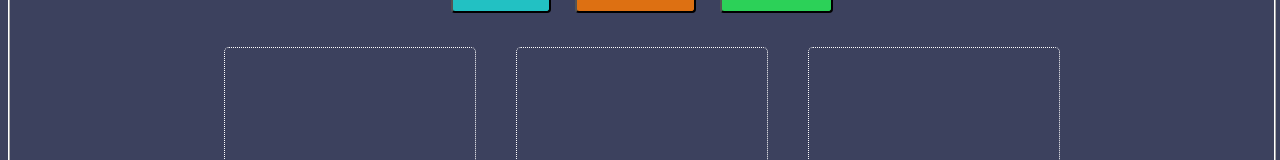
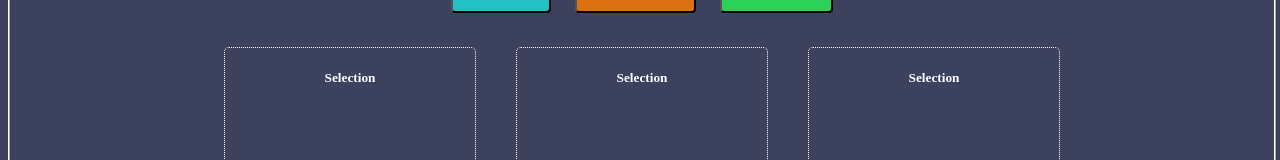
Before and after one commit to acciojob/passing-handler-prop-react-RRAJ644, a React app: page / in a window 1280 px wide. Shown: the part 250-410 px from the top of the page. Built offline with nearby package versions, Linux system fonts and the light colour scheme.

Commit message:
subheading

```diff
--- a/src/components/Selection.js
+++ b/src/components/Selection.js
@@ -15,7 +15,9 @@ const Selection = ({ applyColor }) => {
       className='fix-box'
       style={{ backgroundColor: backgroundColor }}
       onClick={handleClick}
-    />
+    >
+      <h5 className='subheading'>Selection</h5>
+    </div>
   )
 }
 
```
